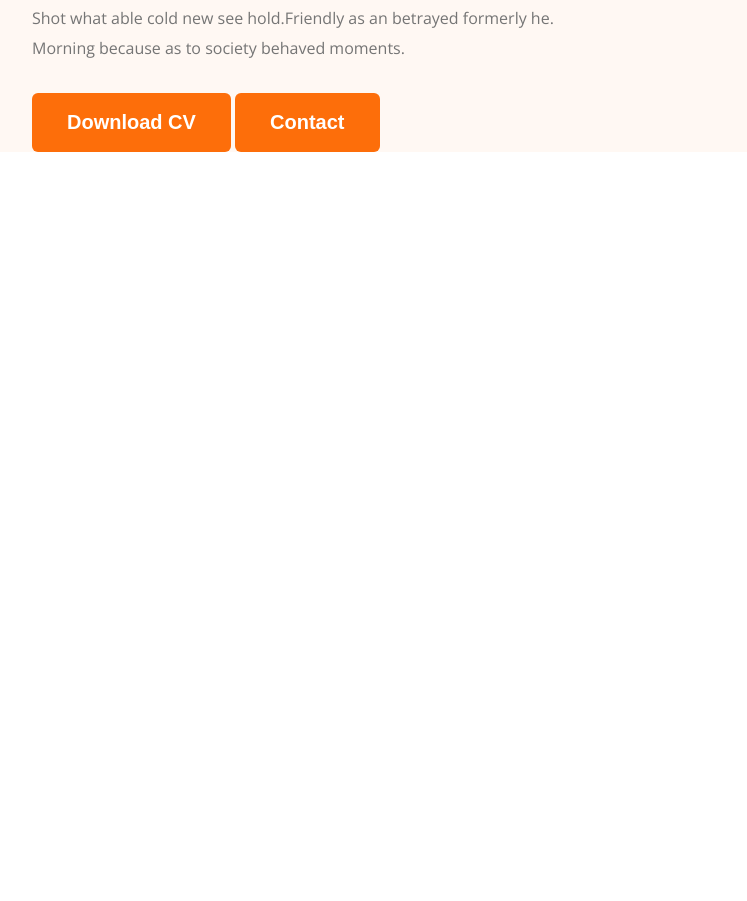
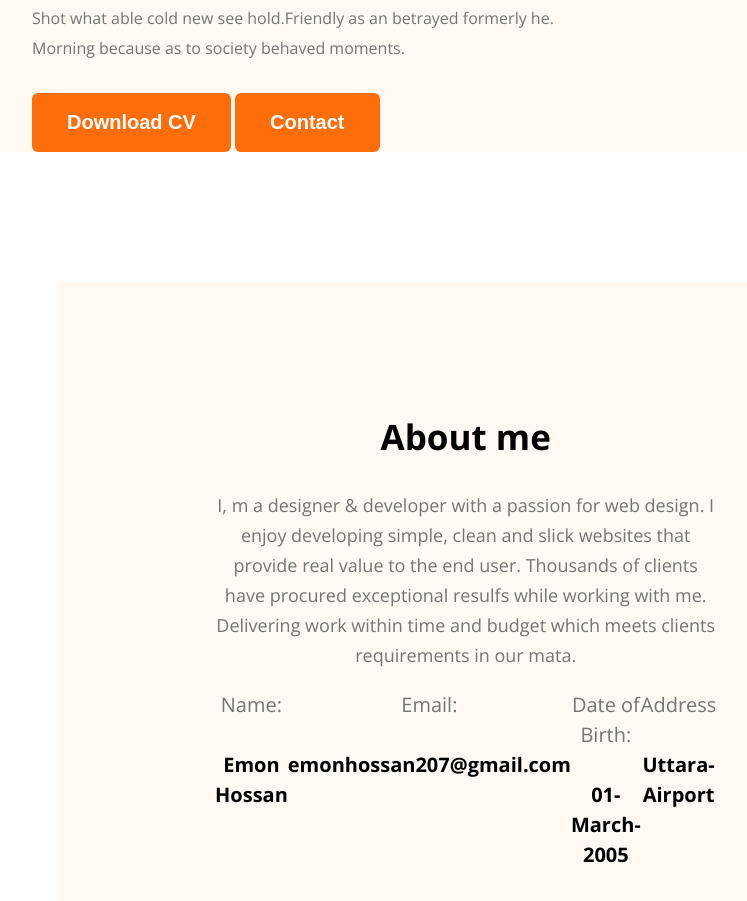
Before and after one commit to emonhossan207/My-Portfolio-, a plain HTML site: page index.html in a window 1280 px wide. Shown: the part 357-1258 px from the top of the page, without its empty margins (198-945 px from the left). Before the commit the page ends 800 px from the top, so only its background shows below. Drawn offline with nearby package versions, Linux system fonts and the light colour scheme.

Commit message:
my-protfolio

```diff
--- a/index.html
+++ b/index.html
@@ -37,5 +37,32 @@
             </div>
         </section>
     </header>
+    <section id="about">
+        <div class="about-container">
+            <div class="section-heading">
+                <h2>About me</h2>
+                <p>I, m a designer & developer with a passion for web design. I enjoy developing simple, clean and slick websites that provide real value to the end user. Thousands of clients have procured exceptional resulfs while working with me. Delivering work within time and budget which meets clients requirements in our mata.</p>
+                <div class="about-info">
+                    <div class="info-card">
+                        <p>Name:</p>
+                        <h4>Emon Hossan</h4>
+                    </div>
+                    <div class="info-card">
+                        <p>Email:</p>
+                        <h4>emonhossan207@gmail.com</h4>
+                    </div>
+                    <div class="info-card">
+                        <p>Date of Birth:</p>
+                        <h4>01-March-2005</h4>
+                    </div>
+                    <div class="info-card">
+                        <p>Address</p>
+                        <h4>Uttara-Airport</h4>
+                    </div>
+                </div>
+
+            </div>
+        </div>
+    </section>
 </body>
 </html>
--- a/style/style.css
+++ b/style/style.css
@@ -42,6 +42,22 @@ nav{
     font-weight: bold;
     cursor: pointer;
 
+
+}
+.section-heading{
+    max-width: 827px;
+    text-align: center;
+
+}
+.section-heading h2{
+    font-size: 35px;
+    margin-bottom: 30px;
+}
+.section-heading p{
+    font-size: 18px;
+    margin-bottom: 20px;
+    color: #757575;
+    line-height: 30px;
 }
 nav .menu{
     display: flex;
@@ -90,3 +106,30 @@ nav .menu a{
     mask-size: 585px;
     vertical-align: middle;
 }
+
+#about{
+    padding-top: 130px;
+}
+#about .about-container{
+    width: 60%;
+    max-width: 1140px;
+    display: flex;
+    margin: 0px auto;
+    text-align: center;
+    background-color: #FFF8F3;
+    padding: 131px 157px;
+}
+#about .about-container .about-info{
+    display: flex;
+   justify-content: space-between;
+}
+.about-info .info-card p{
+    font-size: 20px;
+    margin-bottom: 30px;
+    color: #757575;
+    line-height: 30px;
+}
+.about-info .info-card h4{
+    font-size: 20px;
+    line-height: 30px;
+}
```
